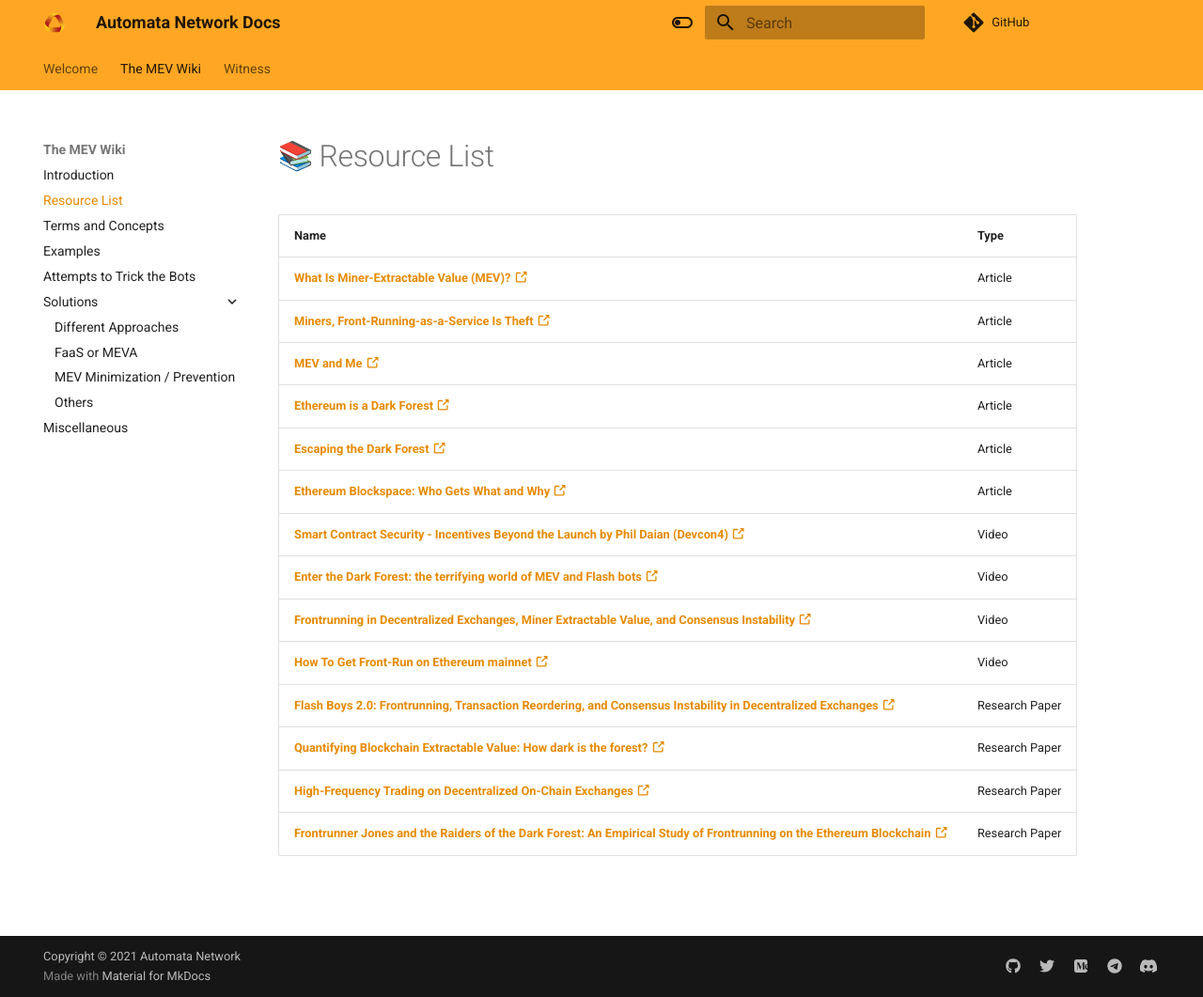
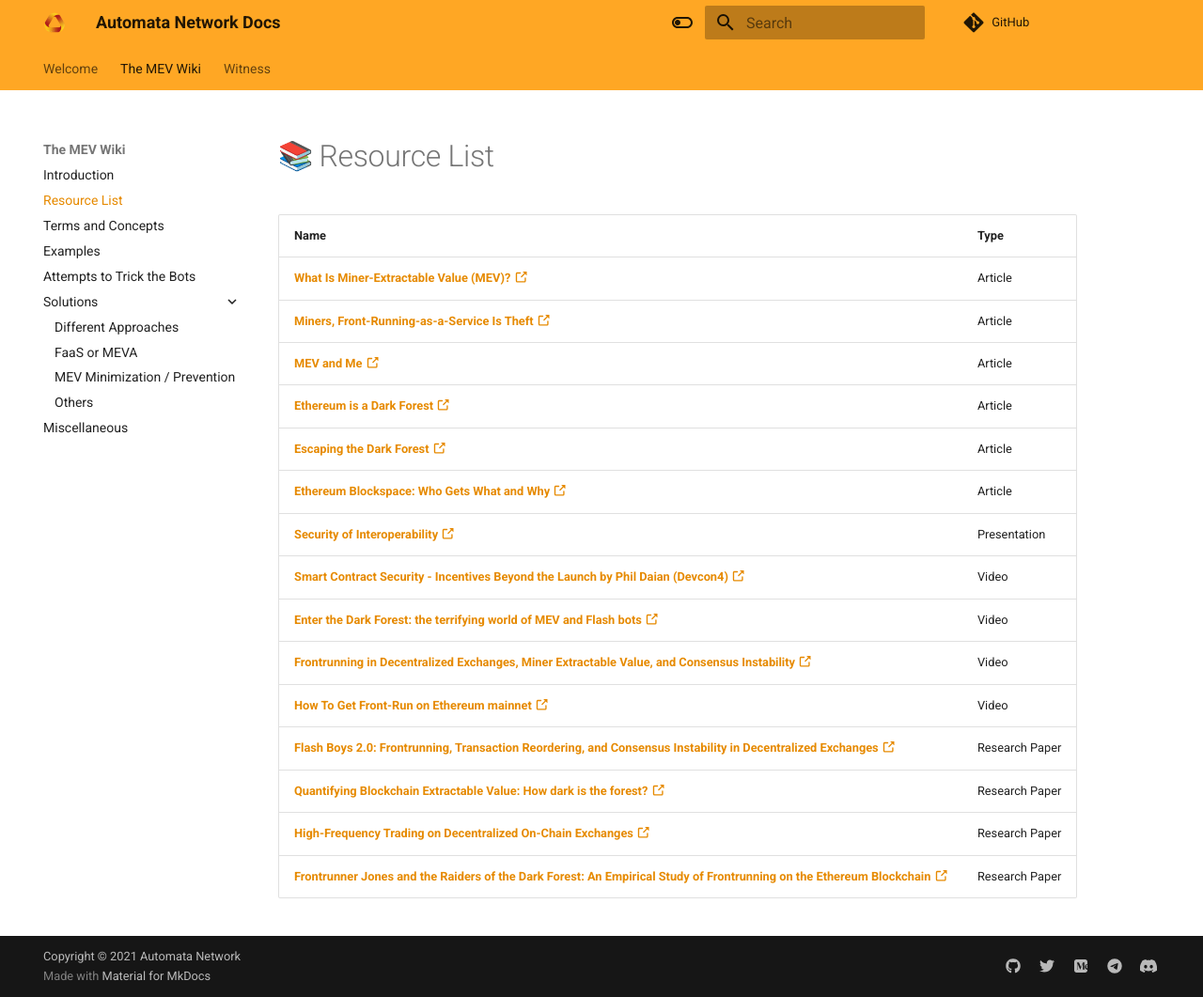
Before and after one commit to automata-network/docs, an MkDocs documentation site: the page built from docs/mev/resource-list.md, in a window 1280 px wide and 1061 px high. Shown: the whole window at 94% size. Built offline with MkDocs 1.6.1 and Material for MkDocs 9.7.7, drawn with Linux system fonts in a browser that asks for light colours; emoji names are drawn with the system emoji font; comment, search, counter and statistics services are not loaded.

Commit message:
Update resource-list.md
added charlie noyes presentation

```diff
--- a/docs/mev/resource-list.md
+++ b/docs/mev/resource-list.md
@@ -9,6 +9,7 @@
 | [**Ethereum is a Dark Forest** :octicons-link-external-16:][dark-forest]{target=_blank}                                                                                                   | Article        |
 | [**Escaping the Dark Forest** :octicons-link-external-16:][escape-dark-forest]{target=_blank}                                                                                             | Article        |
 | [**Ethereum Blockspace: Who Gets What and Why** :octicons-link-external-16:][eth-blockspace]{target=_blank}                                                                               | Article        |
+| [**Security of Interoperability** :octicons-link-external-16:][security-interoperability]{target=_blank}                                                                               | Presentation        |
 | [**Smart Contract Security - Incentives Beyond the Launch by Phil Daian (Devcon4)** :octicons-link-external-16:][smart-contract-sec]{target=_blank}                                       | Video          |
 | [**Enter the Dark Forest: the terrifying world of MEV and Flash bots** :octicons-link-external-16:][enter-dark-forest]{target=_blank}                                                     | Video          |
 | [**Frontrunning in Decentralized Exchanges, Miner Extractable Value, and Consensus Instability** :octicons-link-external-16:][fr-in-dex]{target=_blank}                                   | Video          |
@@ -24,6 +25,7 @@
 [dark-forest]: https://medium.com/@danrobinson/ethereum-is-a-dark-forest-ecc5f0505dff
 [escape-dark-forest]: https://samczsun.com/escaping-the-dark-forest/
 [eth-blockspace]: https://www.aniccaresearch.tech/blog/ethereum-blockspace-who-gets-what-and-why
+[security-interoperability]: https://docs.google.com/presentation/d/1oZcp2a1fQUdJSVAOrkXSZKr9f4h_Ll66ZUPtrd1e8cc/edit#slide=id.gcddc79164f_1_3
 
 [smart-contract-sec]: https://www.youtube.com/watch?v=i-oWE8hg6-0&ab_channel=EthereumFoundation
 [enter-dark-forest]: https://www.youtube.com/watch?time_continue=943&v=Wd0at2Pu6xY&feature=emb_logo&ab_channel=TheDefiant
```
